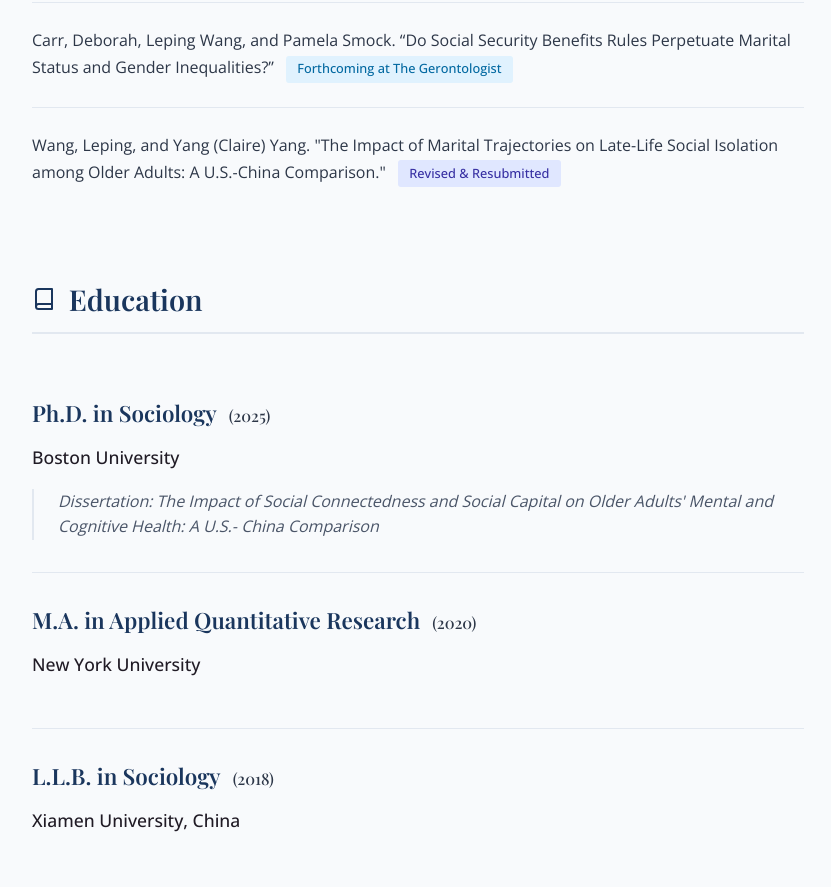
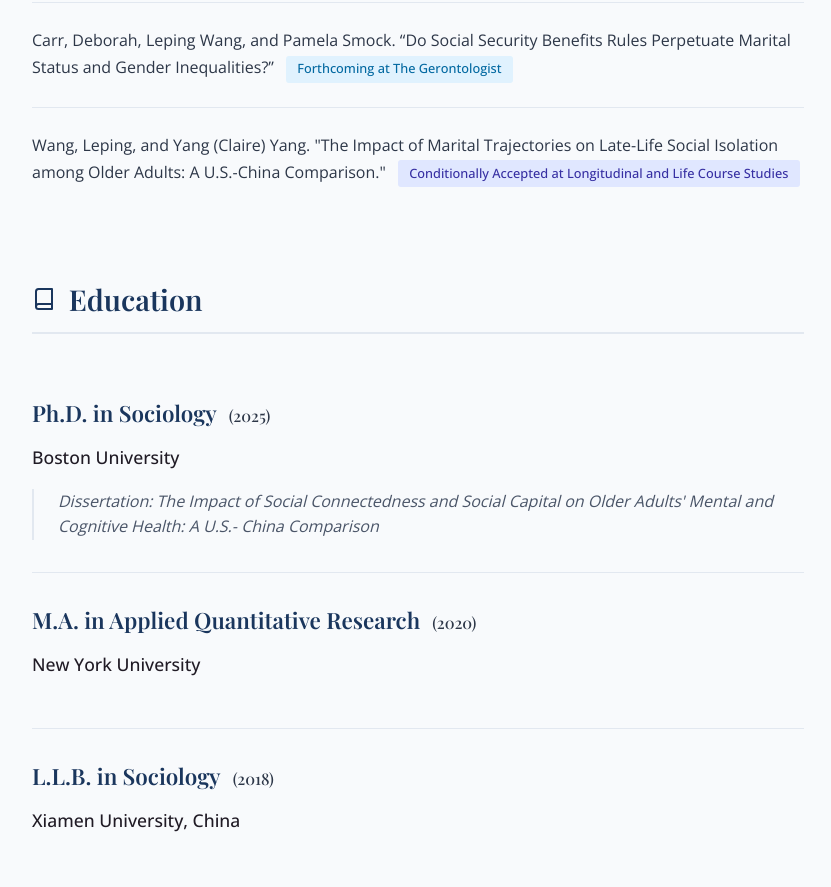
Before and after one commit to lepingwang928/lepingwang928.github.io, a plain HTML site: page index.html in a window 1280 px wide. Shown: the part 1365-2252 px from the top of the page, without its empty margins (222-1053 px from the left). Drawn offline with nearby package versions, Linux system fonts and the light colour scheme.

Commit message:
Update index.html

```diff
--- a/index.html
+++ b/index.html
@@ -677,7 +677,7 @@
           <li class="publication-item">
             Wang, Leping, and Yang (Claire) Yang. "The Impact of Marital Trajectories on Late-Life Social Isolation among Older Adults: A
             U.S.-China Comparison."
-            <span class="status-badge status-prep">Revised & Resubmitted</span>
+              <span class="status-badge status-prep">Conditionally Accepted at Longitudinal and Life Course Studies</span>
           </li>
         </ul>
       </section>
```
